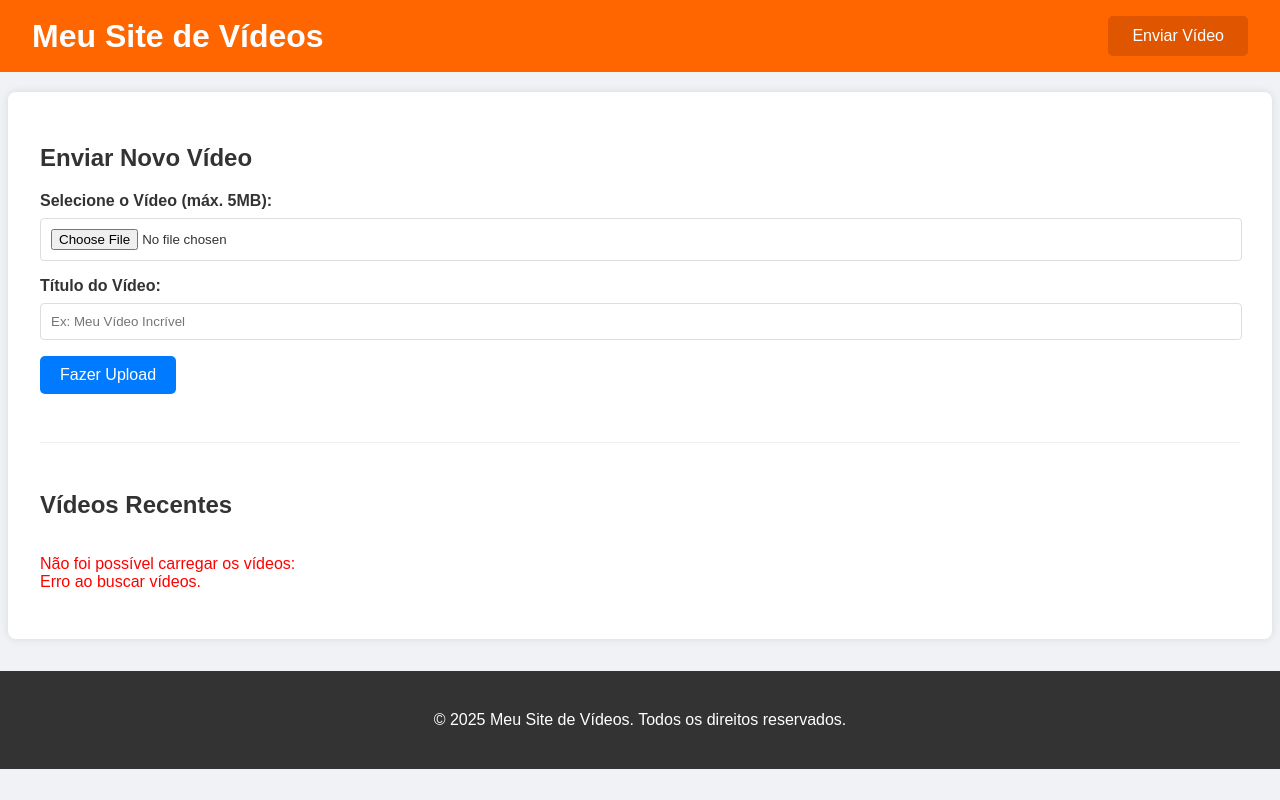
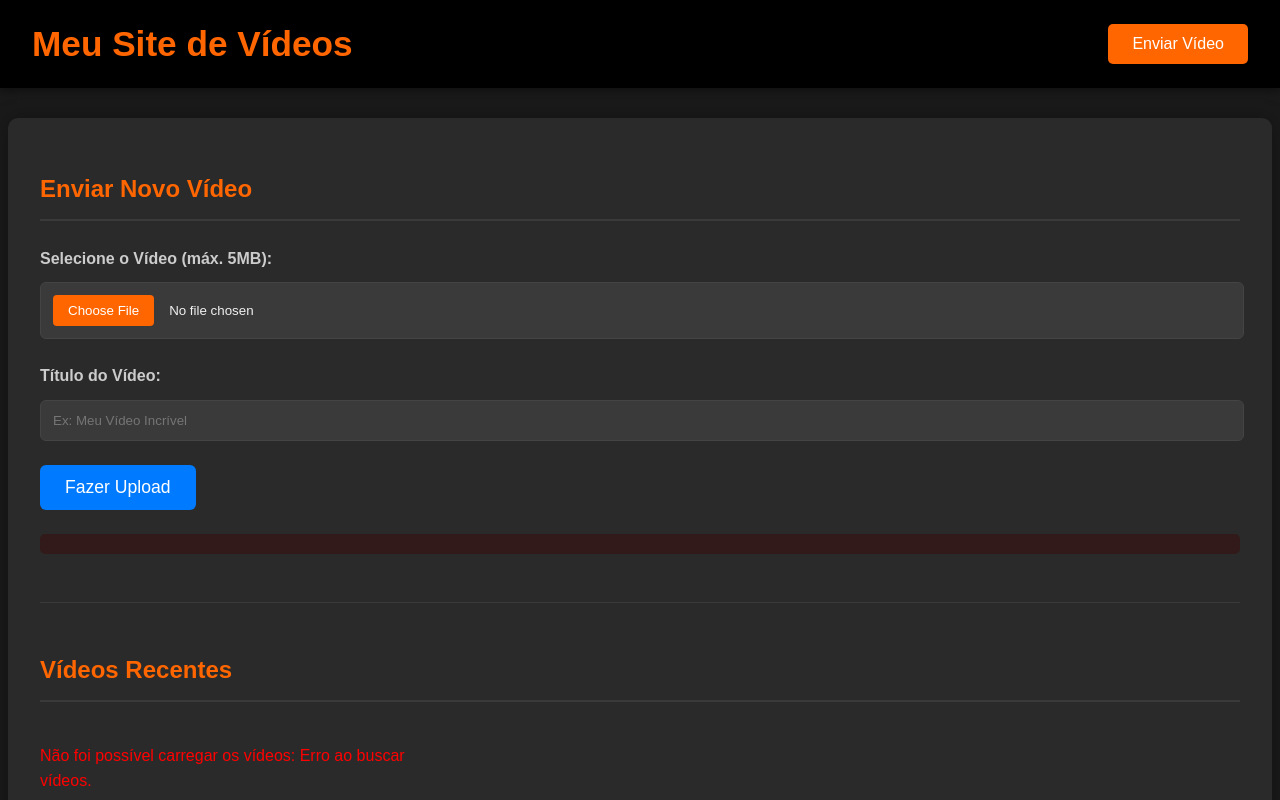
Before and after one commit to Jefersoncostinha3/testevides, a website: page public/index.html in a window 1280 px wide. Both pictures are taken after a click on the button "Enviar Vídeo". Shown: the top 800 px of the page. Drawn offline with Linux system fonts and the light colour scheme; no server answers.

Commit message:
style.css

```diff
--- a/public/style.css
+++ b/public/style.css
@@ -1,46 +1,60 @@
-/* style.css */
+/* public/style.css - Tema Dark */
+
 body {
     font-family: Arial, sans-serif;
     margin: 0;
     padding: 0;
-    background-color: #f0f2f5;
-    color: #333;
+    background-color: #1a1a1a; /* Fundo escuro */
+    color: #f0f0f0; /* Texto claro */
+    line-height: 1.6;
 }
 
 header {
-    background-color: #ff6600; /* Cor similar ao Xvideos */
-    color: white;
+    background-color: #000000; /* Preto total para o cabeçalho */
+    color: #ff6600; /* Cor de destaque (laranja) para o título */
     padding: 1rem 2rem;
     display: flex;
     justify-content: space-between;
     align-items: center;
+    box-shadow: 0 2px 10px rgba(0, 0, 0, 0.5); /* Sombra mais evidente */
 }
 
 header h1 {
     margin: 0;
+    font-size: 2.2rem;
+    text-shadow: 1px 1px 3px rgba(0, 0, 0, 0.7);
 }
 
 header nav button {
-    background-color: #e05500;
+    background-color: #ff6600; /* Botão laranja vibrante */
     color: white;
     border: none;
     padding: 0.7rem 1.5rem;
     border-radius: 5px;
     cursor: pointer;
     font-size: 1rem;
+    transition: background-color 0.3s ease, transform 0.2s ease;
 }
 
 header nav button:hover {
-    background-color: #c04400;
+    background-color: #e05500; /* Laranja um pouco mais escuro no hover */
+    transform: translateY(-2px); /* Efeito sutil ao passar o mouse */
 }
 
 main {
     padding: 2rem;
     max-width: 1200px;
-    margin: 20px auto;
-    background-color: white;
-    border-radius: 8px;
-    box-shadow: 0 0 10px rgba(0, 0, 0, 0.1);
+    margin: 30px auto; /* Mais espaço nas margens */
+    background-color: #2a2a2a; /* Fundo mais claro que o body para o conteúdo principal */
+    border-radius: 10px;
+    box-shadow: 0 0 20px rgba(0, 0, 0, 0.3); /* Sombra suave */
+}
+
+h2 {
+    color: #ff6600; /* Títulos em laranja para destaque */
+    border-bottom: 2px solid #3a3a3a; /* Linha divisória discreta */
+    padding-bottom: 10px;
+    margin-bottom: 25px;
 }
 
 .hidden {
@@ -49,84 +63,131 @@ main {
 
 #uploadSection {
     margin-bottom: 3rem;
-    border-bottom: 1px solid #eee;
     padding-bottom: 2rem;
+    border-bottom: 1px solid #3a3a3a; /* Linha mais discreta */
 }
 
 #uploadForm label {
     display: block;
-    margin-bottom: 0.5rem;
+    margin-bottom: 0.7rem; /* Mais espaço para as labels */
     font-weight: bold;
+    color: #cccccc; /* Cor para as labels */
 }
 
 #uploadForm input[type="file"],
 #uploadForm input[type="text"] {
     display: block;
-    width: calc(100% - 20px);
-    padding: 10px;
-    margin-bottom: 1rem;
-    border: 1px solid #ddd;
+    width: calc(100% - 22px); /* Ajuste para padding e borda */
+    padding: 12px;
+    margin-bottom: 1.5rem;
+    border: 1px solid #444444; /* Borda mais escura */
+    background-color: #3a3a3a; /* Fundo do input */
+    color: #f0f0f0; /* Texto do input */
+    border-radius: 6px;
+}
+
+#uploadForm input[type="file"]::file-selector-button {
+    background-color: #ff6600;
+    color: white;
+    border: none;
+    padding: 8px 15px;
     border-radius: 4px;
+    cursor: pointer;
+    margin-right: 15px;
+    transition: background-color 0.2s ease;
+}
+
+#uploadForm input[type="file"]::file-selector-button:hover {
+    background-color: #e05500;
 }
 
 #uploadForm button[type="submit"] {
-    background-color: #007bff;
+    background-color: #007bff; /* Azul para o botão de enviar */
     color: white;
     border: none;
-    padding: 10px 20px;
-    border-radius: 5px;
+    padding: 12px 25px;
+    border-radius: 6px;
     cursor: pointer;
-    font-size: 1rem;
+    font-size: 1.1rem;
+    transition: background-color 0.3s ease, transform 0.2s ease;
 }
 
 #uploadForm button[type="submit"]:hover {
     background-color: #0056b3;
+    transform: translateY(-2px);
 }
 
 #message {
-    margin-top: 1rem;
-    color: red;
+    margin-top: 1.5rem;
     font-weight: bold;
+    color: #ff3333; /* Vermelho para mensagens de erro */
+    background-color: #331a1a; /* Fundo sutil para a mensagem */
+    padding: 10px;
+    border-radius: 5px;
+    text-align: center;
 }
+
+/* Cores específicas para mensagens de sucesso/informação */
+#message[style*="color: green"] {
+    color: #33ff33 !important; /* Verde vibrante para sucesso */
+    background-color: #1a331a;
+}
+#message[style*="color: blue"] {
+    color: #66ccff !important; /* Azul claro para informação */
+    background-color: #1a1a33;
+}
+#message[style*="color: orange"] {
+    color: #ffcc00 !important; /* Laranja para aviso */
+    background-color: #332a1a;
+}
+
 
 .videos-grid {
     display: grid;
     grid-template-columns: repeat(auto-fill, minmax(280px, 1fr));
-    gap: 20px;
+    gap: 30px; /* Mais espaço entre os vídeos */
 }
 
 .video-item {
-    background-color: #fff;
-    border: 1px solid #ddd;
-    border-radius: 8px;
+    background-color: #333333; /* Fundo do item de vídeo */
+    border: 1px solid #444444; /* Borda sutil */
+    border-radius: 10px;
     overflow: hidden;
-    box-shadow: 0 2px 5px rgba(0, 0, 0, 0.05);
+    box-shadow: 0 4px 15px rgba(0, 0, 0, 0.4); /* Sombra mais profunda */
     text-align: center;
+    transition: transform 0.2s ease, box-shadow 0.2s ease;
+}
+
+.video-item:hover {
+    transform: translateY(-5px); /* Efeito de elevação ao passar o mouse */
+    box-shadow: 0 8px 20px rgba(0, 0, 0, 0.6);
 }
 
 .video-item video {
     width: 100%;
     height: auto;
     display: block;
-    background-color: black; /* Placeholder for video player */
+    background-color: black;
+    border-bottom: 1px solid #444444; /* Borda entre vídeo e texto */
 }
 
 .video-item h3 {
-    margin: 1rem 0.5rem 0.5rem;
-    font-size: 1.2rem;
-    color: #333;
+    margin: 1rem 0.8rem 0.5rem;
+    font-size: 1.3rem;
+    color: #ff6600; /* Título do vídeo em laranja */
 }
 
 .video-item p {
-    margin: 0 0.5rem 1rem;
-    font-size: 0.9rem;
-    color: #666;
+    margin: 0 0.8rem 1.2rem;
+    font-size: 0.95rem;
+    color: #b0b0b0; /* Cor mais clara para a descrição */
 }
 
 footer {
     text-align: center;
-    padding: 1.5rem;
-    background-color: #333;
-    color: white;
-    margin-top: 2rem;
+    padding: 2rem;
+    background-color: #000000; /* Rodapé preto */
+    color: #888888; /* Texto do rodapé mais sutil */
+    margin-top: 40px;
+    box-shadow: 0 -2px 10px rgba(0, 0, 0, 0.5);
 }
```
